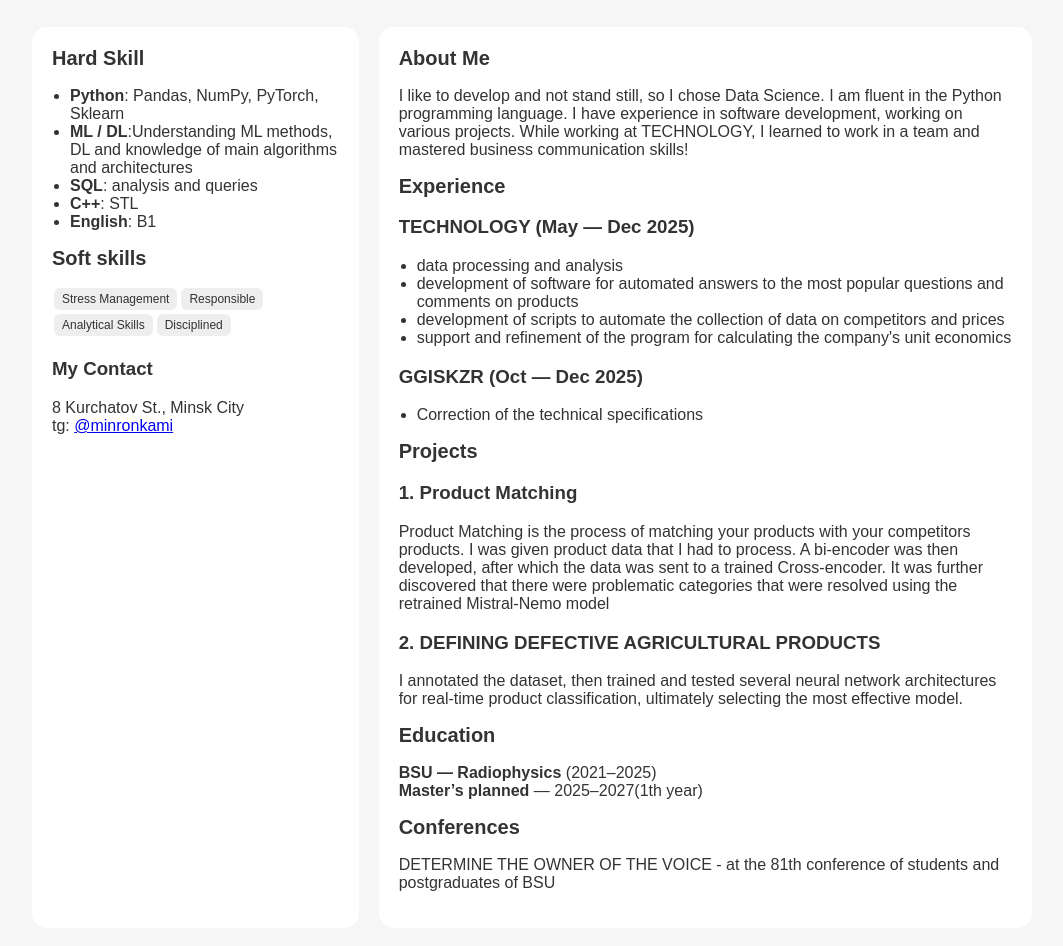
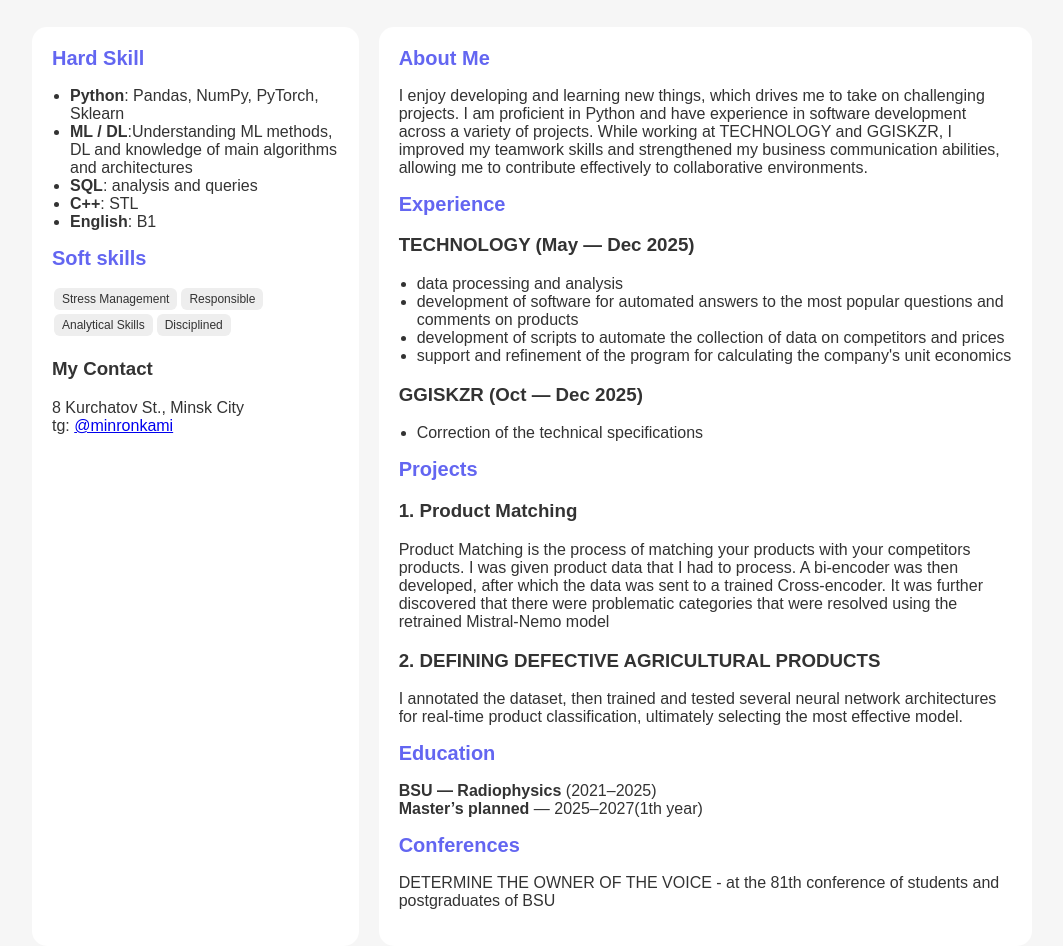
Before and after one commit to mironOleg0/mironOleg0.github.io, a plain HTML site: page index.html in a window 1280 px wide. Shown: the part 123-1069 px from the top of the page, without its empty margins (108-1171 px from the left). Drawn offline with Linux system fonts and the light colour scheme.

Commit message:
Update index.html

```diff
--- a/index.html
+++ b/index.html
@@ -34,14 +34,12 @@
       <a href="https://t.me/minron123" target="_blank">tg: @minron123</a>
     </div>
   </div>
-  <div style="margin-left:auto;">
-    <a class="download" href="CV_Mironau_Aleh.pdf" download>Скачать CV (PDF)</a>
-  </div>
+
 </header>
 
 <div class="grid">
   <aside class="card">
-    <h2 color = "#6366f1">Hard Skill</h2>
+    <h2 style="color:#6366f1;">Hard Skill</h2>
     <ul>
       <li><b>Python</b>: Pandas, NumPy, PyTorch, Sklearn</li>
       <li><b>ML / DL</b>:Understanding ML methods, DL and knowledge of main algorithms and architectures
@@ -51,26 +49,24 @@
       <li><b>English</b>: B1</li>
     </ul>
 
-    <h2 color = "#6366f1">Soft skills</h3>
+    <h2 style="color:#6366f1;">Soft skills</h3>
     <div class="tags">
       <span>Stress Management</span><span>Responsible</span><span>Analytical Skills</span><span>Disciplined</span>
     </div>
 
-    <h3 style="margin-top:20px;" color = "#6366f1">My Contact</h3>
+    <h3 style="margin-top:20px;" style="color:#6366f1;">My Contact</h3>
     <p>8 Kurchatov St., Minsk City<br>
     tg: <a href="https://t.me/minronkami" target="_blank">@minronkami</a></p>
   </aside>
 
   <main class="card">
-    <h2 color = "#6366f1">About Me</h2>
-    <p>I like to develop and not stand still, so I chose Data
-Science. I am fluent in the Python programming
-language. I have experience in software development,
-working on various projects. While working at
-TECHNOLOGY, I learned to work in a team and mastered
-business communication skills!</p>
+    <h2 style="color:#6366f1;">About Me</h2>
+    <p>I enjoy developing and learning new things, which drives me to take on challenging projects.
+I am proficient in Python and have experience in software development across a variety of projects.
+While working at TECHNOLOGY and GGISKZR, I improved my teamwork skills and strengthened my business communication abilities, allowing me to contribute effectively to collaborative environments.
+</p></p>
 
-    <h2 color = "#6366f1">Experience</h2>
+    <h2 style="color:#6366f1;">Experience</h2>
     <h3>TECHNOLOGY (May — Dec 2025)</h3>
     <ul>
       <li>data processing and analysis</li>
@@ -83,7 +79,7 @@ business communication skills!</p>
       <li>Correction of the technical specifications</li>
     </ul>
 
-    <h2 color = "#6366f1">Projects</h3>
+    <h2 style="color:#6366f1;">Projects</h3>
     <h3>1. Product Matching</h3>
     <p>
       Product Matching is the process of matching your products with
@@ -102,11 +98,11 @@ selecting the most effective model.
     </p>
 
 
-    <h2 color = "#6366f1">Education</h2>
+    <h2 style="color:#6366f1;">Education</h2>
     <p><b>BSU — Radiophysics</b> (2021–2025)<br>
     <b>Master’s planned</b> — 2025–2027(1th year)</p>
 
-    <h2 color = "#6366f1">Conferences</h2>
+    <h2 style="color:#6366f1;">Conferences</h2>
     <p>DETERMINE THE OWNER OF THE VOICE - at the 81th conference of
 students and postgraduates of BSU
 </p>
```
